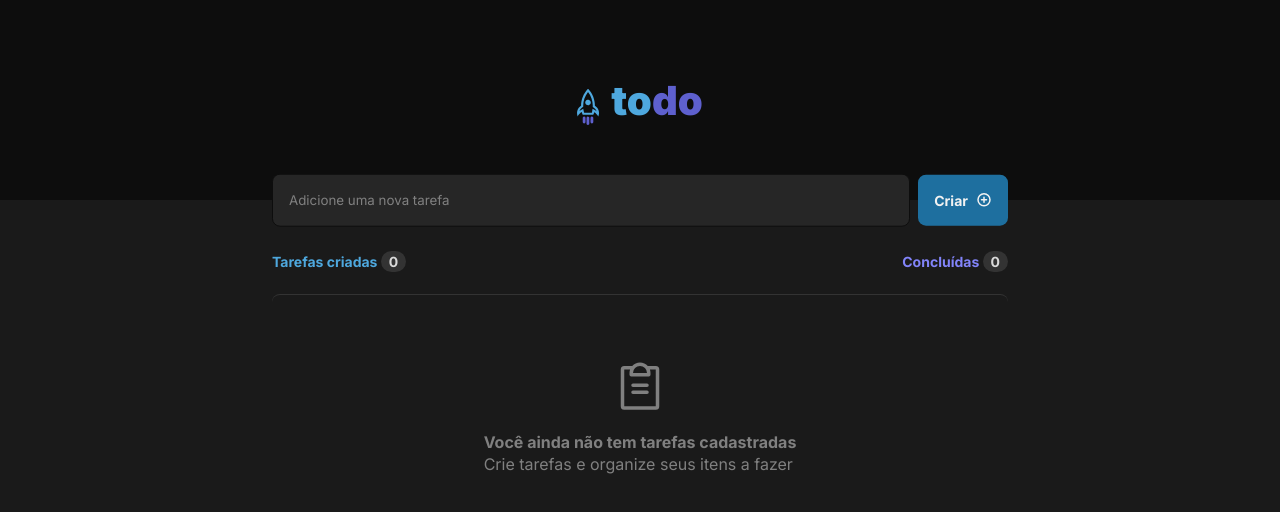
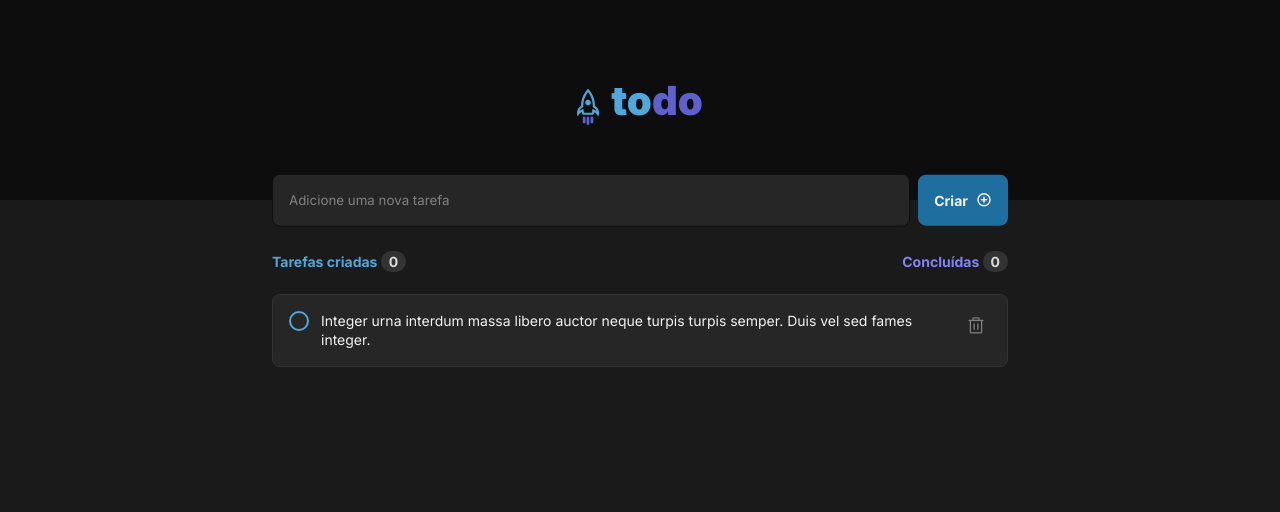
Before and after one commit to VNatario/todo-list, a React (Vite) app: page / in a window 1280 px wide. Shown: the top 512 px of the page. Built offline with nearby package versions, Linux system fonts and the light colour scheme.

Commit message:
styles checkbox in task

```diff
--- /dev/null
+++ b/src/components/Task.module.css
@@ -0,0 +1,76 @@
+.task {
+  display: flex;
+  justify-content: space-between;
+  align-items: flex-start;
+  padding: 1rem;
+  gap: 0.75rem;
+
+  border: 1px solid var(--gray-400);
+  border-radius: 8px;
+  background-color: var(--gray-500);
+}
+
+.task button {
+  border: none;
+  background-color: transparent;
+  cursor: pointer;
+}
+
+.task .check,
+.task .checked {
+  display: flex;
+  justify-content: center;
+  align-items: center;
+
+  border-radius: 50%;
+  min-width: 1.25rem;
+  height: 1.25rem;
+  color: var(--gray-100);
+
+  transition: all 300ms;
+}
+
+.task .check {
+  border: 2px solid var(--blue-200);
+}
+
+.task .check svg {
+  opacity: 0;
+}
+
+.task .check:hover {
+  border-color: var(--blue-700);
+  background-color: var(--blue-700-alpha-02);
+}
+
+.task .checked {
+  border: 2px solid var(--purple-500);
+  background-color: var(--purple-500);
+}
+
+.task .checked:hover {
+  border: 2px solid var(--purple-300);
+  background-color: var(--purple-300);
+}
+
+.task p {
+  font-size: 0.875rem;
+  color: var(--gray-100);
+  line-height: 1.4;
+}
+
+.task .trash {
+  display: flex;
+  align-items: center;
+  justify-content: center;
+  color: var(--gray-300);
+  padding: 0.3125rem;
+  border-radius: 4px;
+
+  transition: all 200ms;
+}
+
+.task .trash:hover {
+  color: var(--red-200);
+  background-color: var(--gray-400);
+}
--- /dev/null
+++ b/src/components/Task.tsx
@@ -0,0 +1,23 @@
+import { Check, Trash } from "@phosphor-icons/react";
+
+import styles from "./Task.module.css";
+
+export function Task() {
+  return (
+    <div className={styles.task}>
+      <button
+        className={styles.check}
+        // className={styles.checked}
+      >
+        <Check weight="bold" size={12} />
+      </button>
+      <p>
+        Integer urna interdum massa libero auctor neque turpis turpis semper.
+        Duis vel sed fames integer.
+      </p>
+      <button className={styles.trash}>
+        <Trash size={20} />
+      </button>
+    </div>
+  );
+}
--- a/src/components/Tasks.module.css
+++ b/src/components/Tasks.module.css
@@ -45,3 +45,6 @@
 .emptyList strong {
   display: block;
 }
+
+.list {
+}
--- a/src/components/Tasks.tsx
+++ b/src/components/Tasks.tsx
@@ -1,8 +1,9 @@
 import { ClipboardText } from "@phosphor-icons/react";
 
 import styles from "./Tasks.module.css";
+import { Task } from "./Task";
 
-export function Tasks() {
+export function Tasks({ task = true }: any) {
   return (
     <>
       <div className={styles.info}>
@@ -19,6 +20,7 @@ export function Tasks() {
         </div>
       </div>
 
+      {!task ? (
         <div className={styles.emptyList}>
           <ClipboardText size={56} />
           <p>
@@ -26,6 +28,11 @@ export function Tasks() {
             Crie tarefas e organize seus itens a fazer
           </p>
         </div>
+      ) : (
+        <div className={styles.list}>
+          <Task />
+        </div>
+      )}
     </>
   );
 }
--- a/src/global.css
+++ b/src/global.css
@@ -9,6 +9,7 @@
 :root {
   --blue-200: #4ea8de;
   --blue-700: #1e6f9f;
+  --blue-700-alpha-02: #1e6f9f33;
 
   --purple-300: #8284fa;
   --purple-500: #5e60ce;
```
Lines whose indentation alone changed are shown as unchanged.
